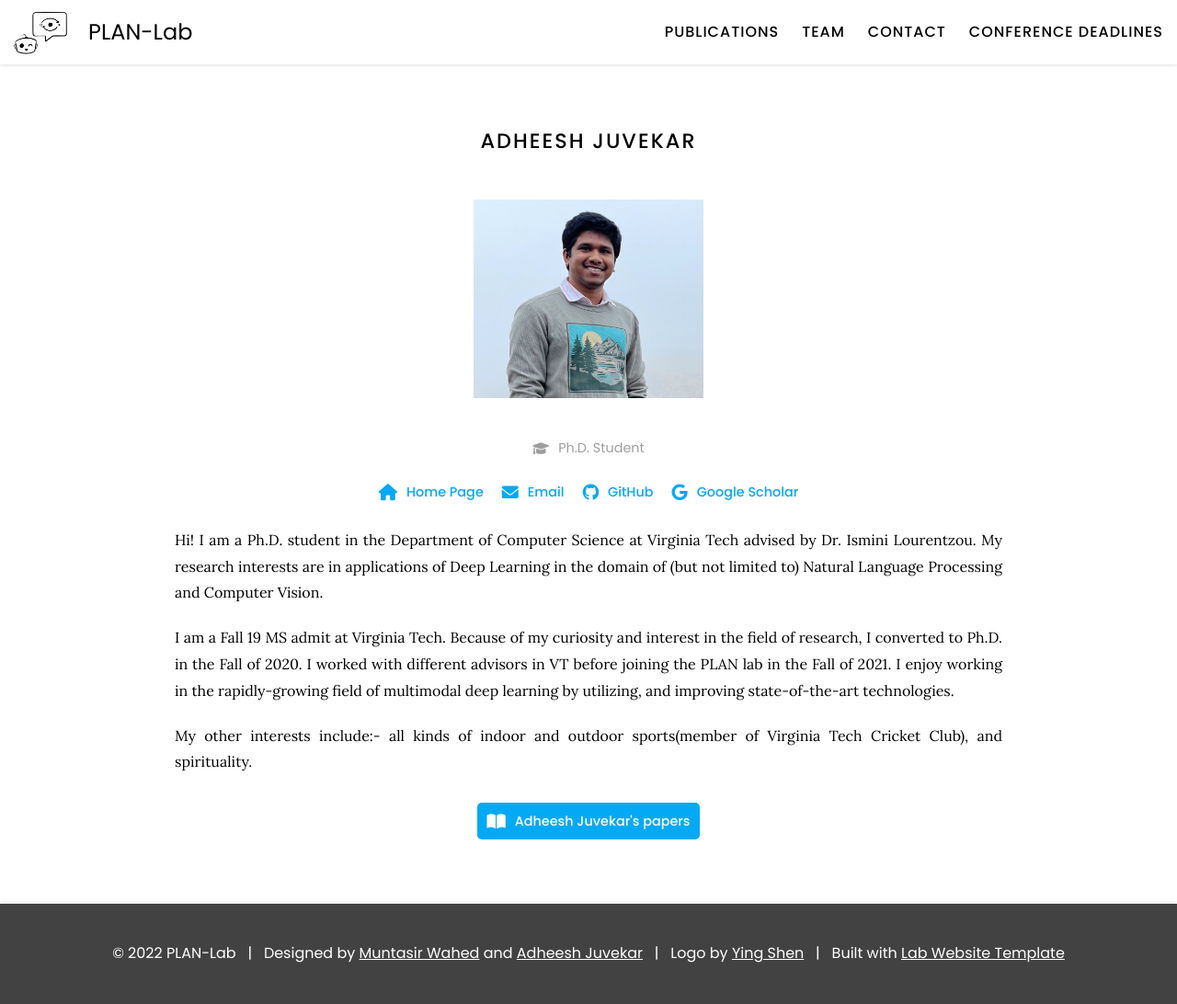
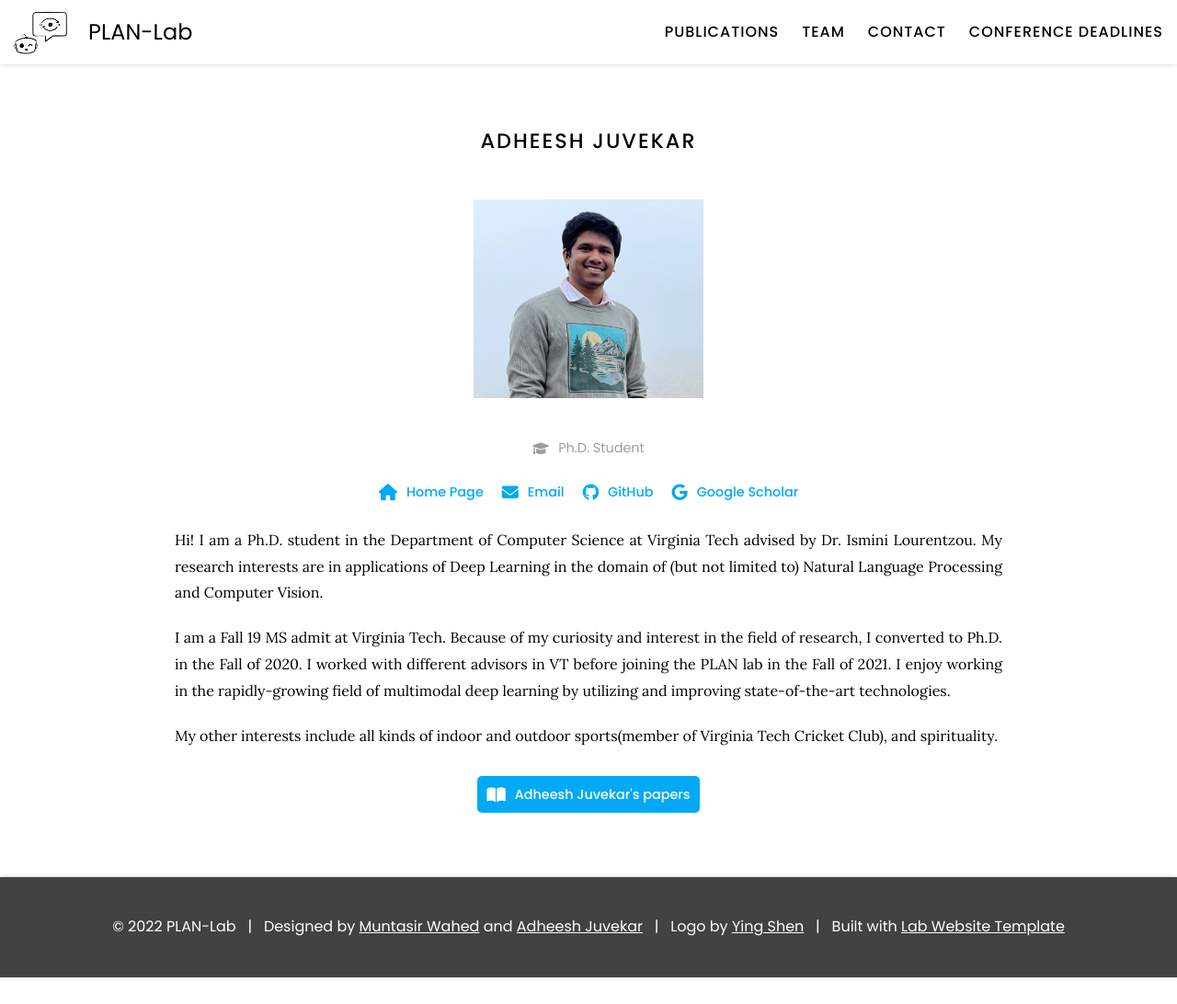
Before and after one commit to XiaonaZhou/plan-lab.github.io, a Jekyll site: the page built from _members/adheesh-juvekar.md, in a window 1280 px wide. Shown: the whole page at 92% size. Built offline with Jekyll 4.4.1, drawn with Linux system fonts in a browser that asks for light colours; after the commit the page ends 1063 px from its top, so only the background shows below that.

```diff
--- a/_members/adheesh-juvekar.md
+++ b/_members/adheesh-juvekar.md
@@ -16,6 +16,6 @@ links:
 
 Hi! I am a Ph.D. student in the Department of Computer Science at Virginia Tech advised by Dr. Ismini Lourentzou. My research interests are in applications of Deep Learning in the domain of (but not limited to) Natural Language Processing and Computer Vision.
 
-I am a Fall 19 MS admit at Virginia Tech. Because of my curiosity and interest in the field of research, I converted to Ph.D. in the Fall of 2020. I worked with different advisors in VT before joining the PLAN lab in the Fall of 2021. I enjoy working in the rapidly-growing field of multimodal deep learning by utilizing, and improving state-of-the-art technologies.
+I am a Fall 19 MS admit at Virginia Tech. Because of my curiosity and interest in the field of research, I converted to Ph.D. in the Fall of 2020. I worked with different advisors in VT before joining the PLAN lab in the Fall of 2021. I enjoy working in the rapidly-growing field of multimodal deep learning by utilizing and improving state-of-the-art technologies.
 
-My other interests include:- all kinds of indoor and outdoor sports(member of Virginia Tech Cricket Club), and spirituality.
+My other interests include all kinds of indoor and outdoor sports(member of Virginia Tech Cricket Club), and spirituality.
```
